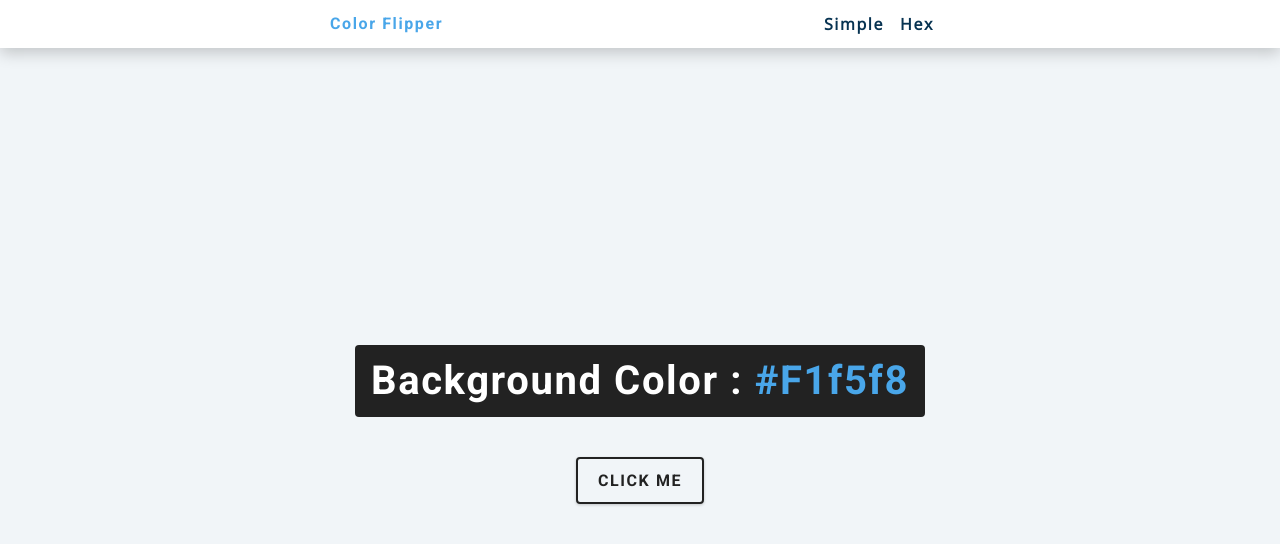
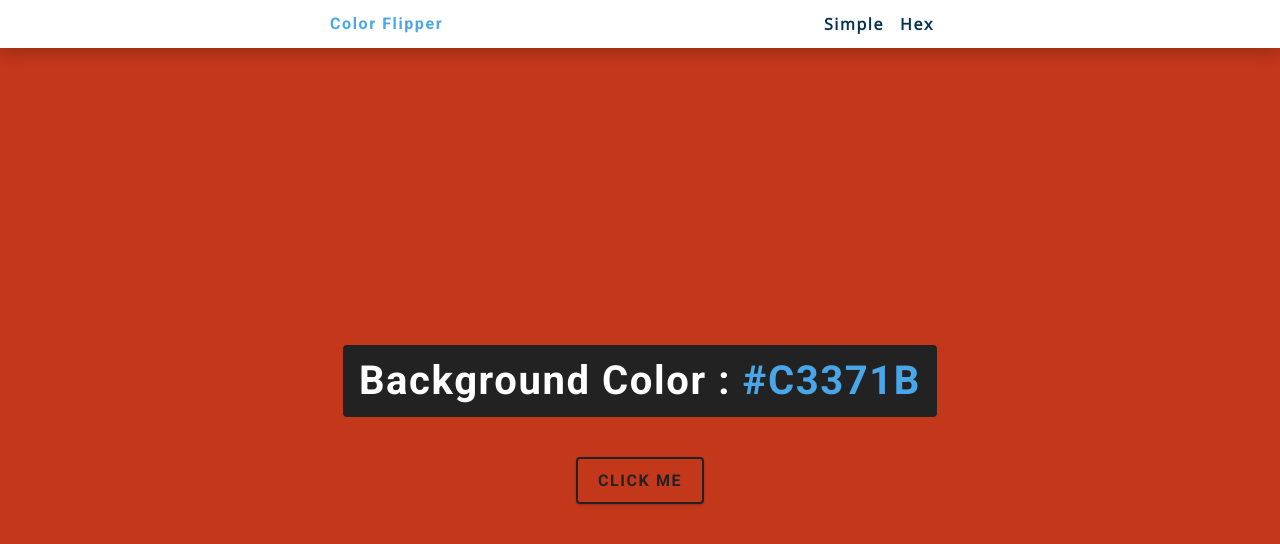
Before and after one commit to nazimagaev/color-flipper, a plain HTML site: page setup/hex.html in a window 1280 px wide. Both pictures are taken after a click on the button "CLICK ME". Drawn offline with nearby package versions, Linux system fonts and the light colour scheme.

Commit message:
finish project

```diff
--- a/setup/hex.js
+++ b/setup/hex.js
@@ -1 +1,18 @@
 const hex = [0, 1, 2, 3, 4, 5, 6, 7, 8, 9, "A", "B", "C", "D", "E", "F"];
+
+const btn = document.querySelector(".btn");
+const color = document.querySelector(".color");
+
+btn.addEventListener("click", () => {
+  let hexColor = "#";
+  for (let i = 0; i < 6; i++) {
+    hexColor += hex[getRandomNumebr()];
+  }
+
+  color.textContent = hexColor;
+  document.body.style.background = hexColor;
+});
+
+function getRandomNumebr() {
+  return Math.floor(Math.random() * hex.length);
+}
```
Also changed, not shown: setup/app.js (+12 -0 lines), setup/index.html (+11 -1 lines).
